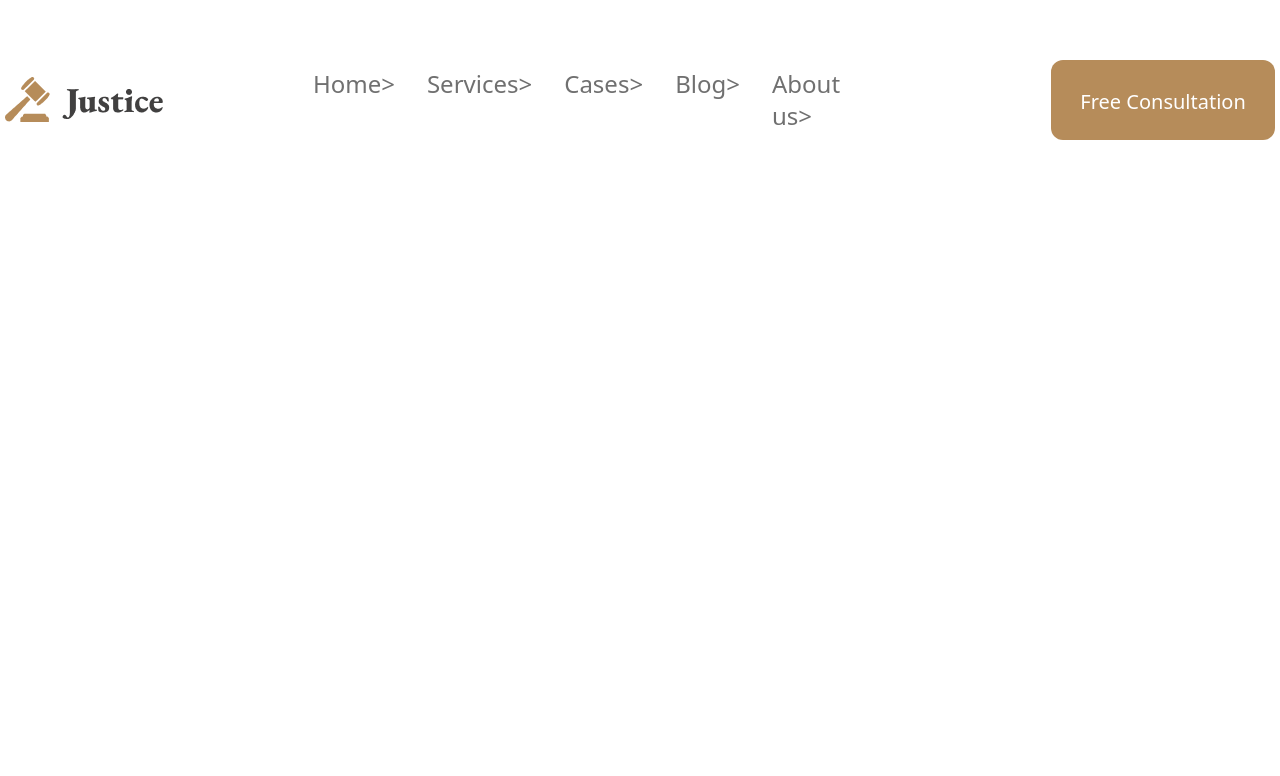
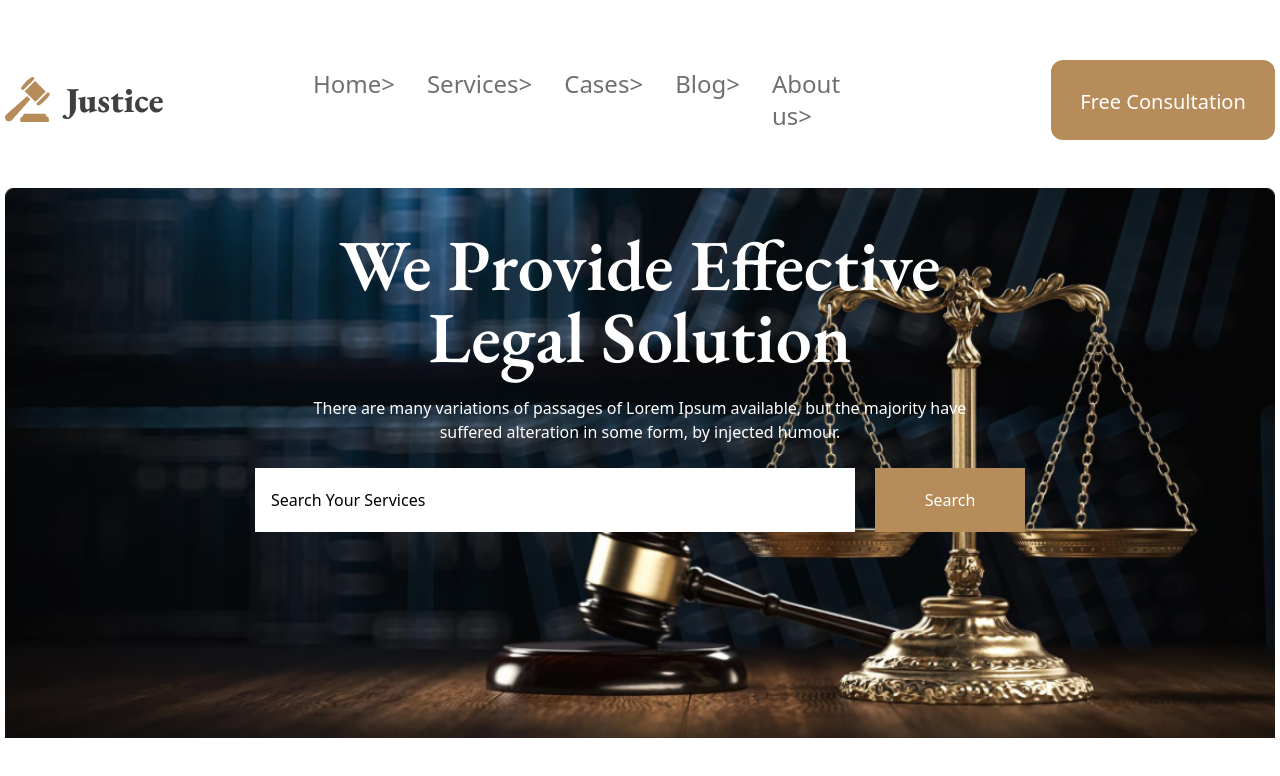
Before and after one commit to Sudipto-Sen-Gupto/responsive-task, a plain HTML site: page index.html in a window 1280 px wide. Drawn offline with nearby package versions, Linux system fonts and the light colour scheme.

Commit message:
banner design

```diff
--- a/index.html
+++ b/index.html
@@ -5,6 +5,7 @@
     <meta name="viewport" content="width=device-width, initial-scale=1.0" />
     <title>responsive by using tailwind</title>
     <script src="https://cdn.jsdelivr.net/npm/@tailwindcss/browser@4"></script>
+   <link rel="stylesheet" href="style.css">
   </head>
   <body>
     <header class="w-[1270px] mx-auto mt-[60px]">
@@ -25,8 +26,23 @@
         </div>
 
           <button class="bg-[#B68C5A] p-7 text-white text-xl w-56 h-20 ml-[145px] rounded-xl ">Free Consultation</button>
+      </nav>
+      <section class="bg-[url('legal-solution-resources/images/banner.png')]  h-[550px] bg-cover bg-no-repeat mt-12 ">
+        <div class="text-white text-center p-10 ">
+          <h1 class="  text-7xl font-eb-garamond ">We Provide Effective <br> Legal Solution</h1>
+        <p class="w-[692px] mx-auto m-6">There are many variations of passages of Lorem Ipsum available, but the majority have suffered alteration in some form, by injected humour.</p>
 
-      </nav>
+          <input
+          class="bg-white w-[600px] h-[64px]
+          text-black placeholder:text-black placeholder:text-4 p-4"  type="search" name="" id="search" placeholder="Search Your Services">
+
+          <button class="bg-[#B68C5A] w-[150px] h-[64px] ml-4">Search</button>
+
+
+        </div>
+</section>
+
     </header>
+
   </body>
 </html>
--- /dev/null
+++ b/style.css
@@ -0,0 +1,8 @@
+@import url('https://fonts.googleapis.com/css2?family=EB+Garamond:ital,wght@0,400..800;1,400..800&display=swap');
+
+.font-eb-garamond{
+  font-family: "EB Garamond", serif;
+  font-optical-sizing: auto;
+  font-weight: 600;
+  font-style: normal;
+}
```
